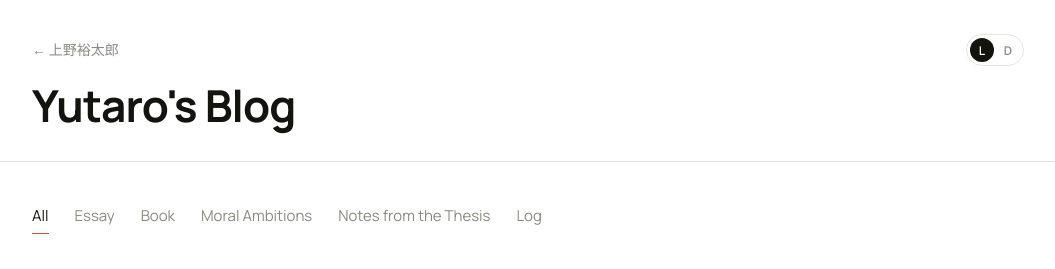
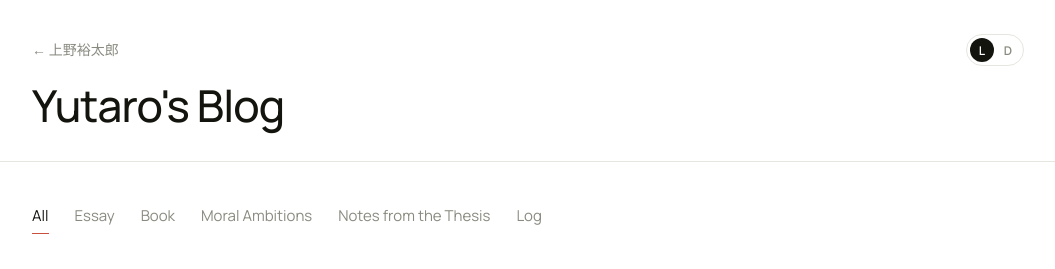
Before and after one commit to yutaro0518/website, a Jekyll site: the page built from blog/index.html, in a window 1280 px wide. Shown: the top 269 px of the page, without its empty margins (112-1167 px from the left). Built offline with Jekyll 4.4.1, drawn with Linux system fonts in a browser that asks for light colours.

Commit message:
ブログ見出し「Yutaro's Blog」の太さを 700 → 500 に
44px で weight 700 は重く見えていたため。サイズと字間はそのまま。

- style.css: .blog-logo の font-weight
- asset_version 19

実際のページ上で 400/500/600/700 を同フォント・同サイズで並べて比較し、
500 を選択。

Co-Authored-By: Claude Sonnet 5 <noreply@anthropic.com>

```diff
--- a/_config.yml
+++ b/_config.yml
@@ -16,7 +16,7 @@ plugins:
   - jekyll-redirect-from   # 統合で消えた /bio/ を /about/ へ301転送（SEO維持）
 
 # アセットのキャッシュ更新用（style.css?v= に使う）。CSSを変えたら数字を上げる
-asset_version: 18
+asset_version: 19
 
 # トップの顔写真（任意）。画像を置いてパスを書くと表示される。未設定なら文章のみ
 # portrait: /images/portrait.jpg
--- a/style.css
+++ b/style.css
@@ -630,7 +630,7 @@ strong { color: var(--accent); font-weight: 600; }
 .blog-header .blog-logo { display: inline-block; }
 .blog-logo {
   font-size: clamp(30px, 5vw, 44px);
-  font-weight: 700;
+  font-weight: 500;  /* 44px では 700 は重すぎたため */
   letter-spacing: -0.02em;
   color: var(--ink);
   display: inline-block;
```
